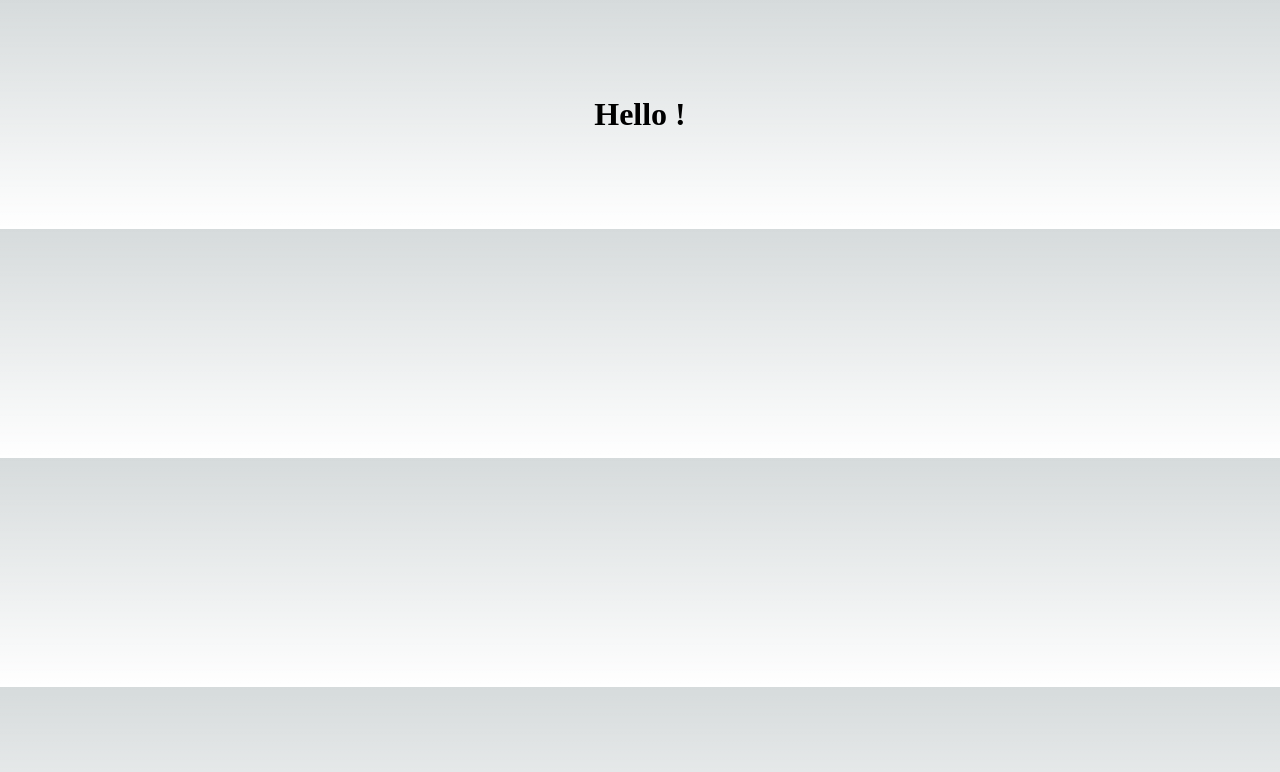
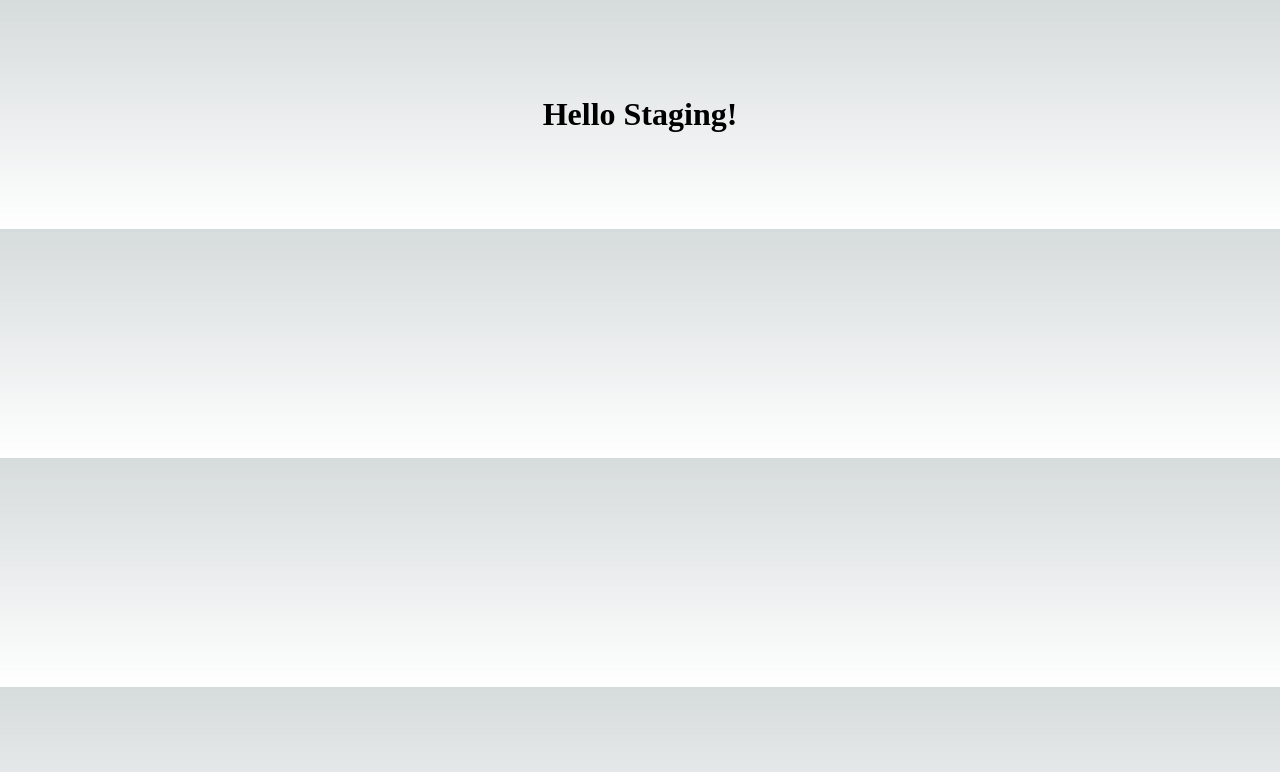
Before and after one commit to FAsami/foysal-dev, a Next.js app: page / in a window 1280 px wide. Shown: the top 772 px of the page. Built offline with nearby package versions, Linux system fonts and the light colour scheme.

Commit message:
test: staging branch deployment

```diff
--- a/pages/index.tsx
+++ b/pages/index.tsx
@@ -13,7 +13,7 @@ export default function Home() {
             margin: "96px",
           }}
         >
-          Hello !
+          Hello Staging!
         </h1>
       </main>
     </>
```
